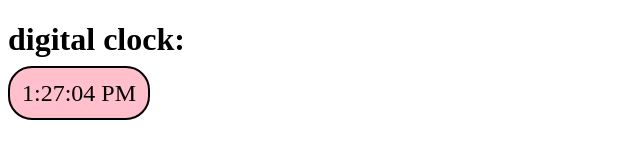
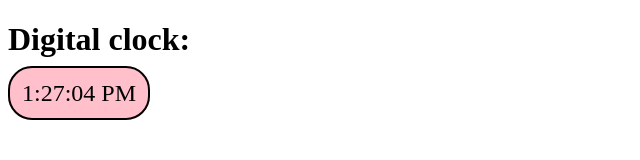
Before and after one commit to nuist2017/www, a plain HTML site: page javascript/examp13-2e1.html in a window 1280 px wide. Shown: the whole page, without its empty margins (0-640 px from the left). Drawn offline with Linux system fonts and the light colour scheme.

Commit message:
commit -a test

```diff
--- a/javascript/examp13-2e1.html
+++ b/javascript/examp13-2e1.html
@@ -28,7 +28,7 @@ window.onload=displayTime;
 </head>
 <body>
 <div>
-<h1>digital clock:</h1>
+<h1>Digital clock:</h1>
 <span id="clock">time</span>
 </div>
 </body>
```
